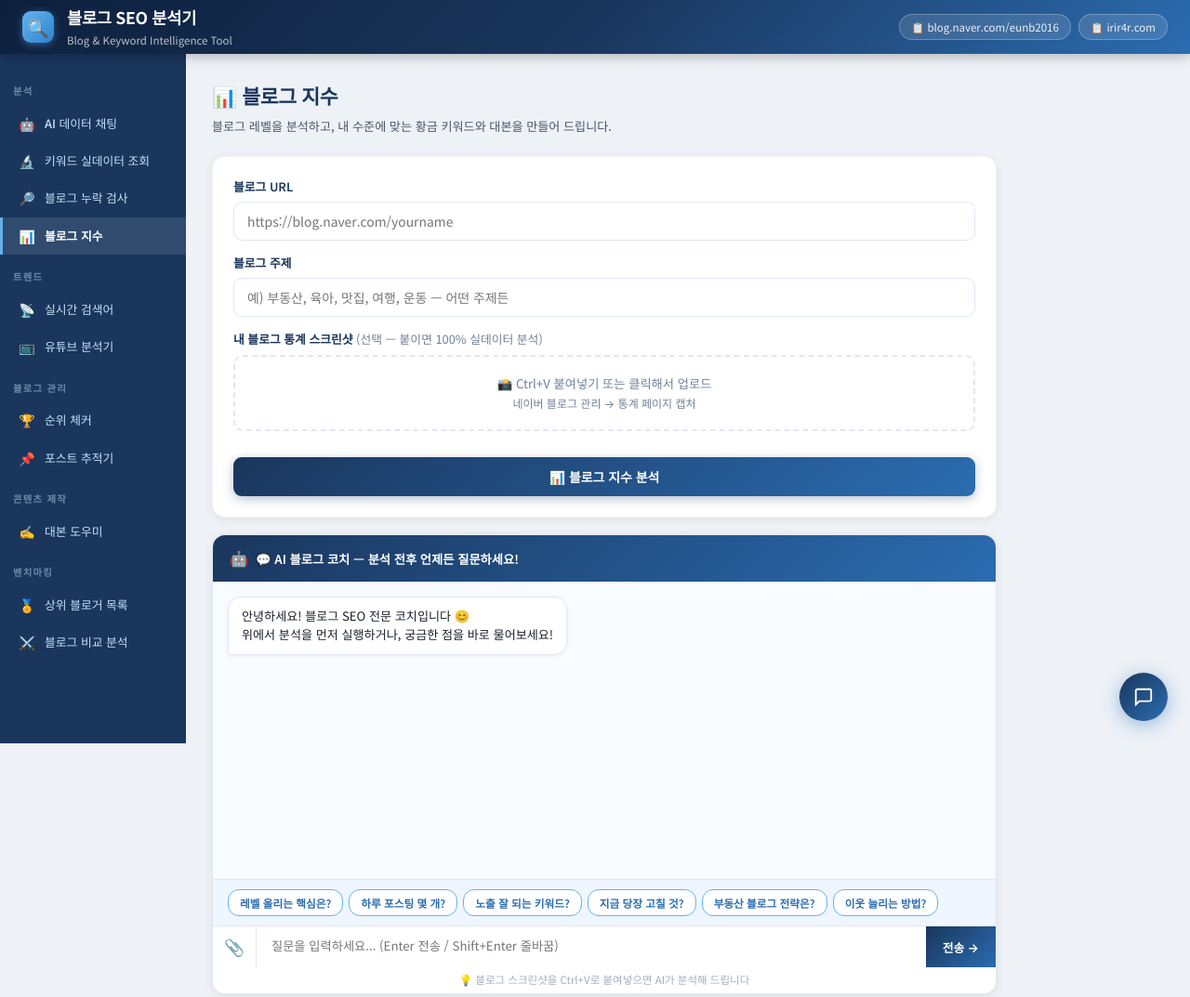
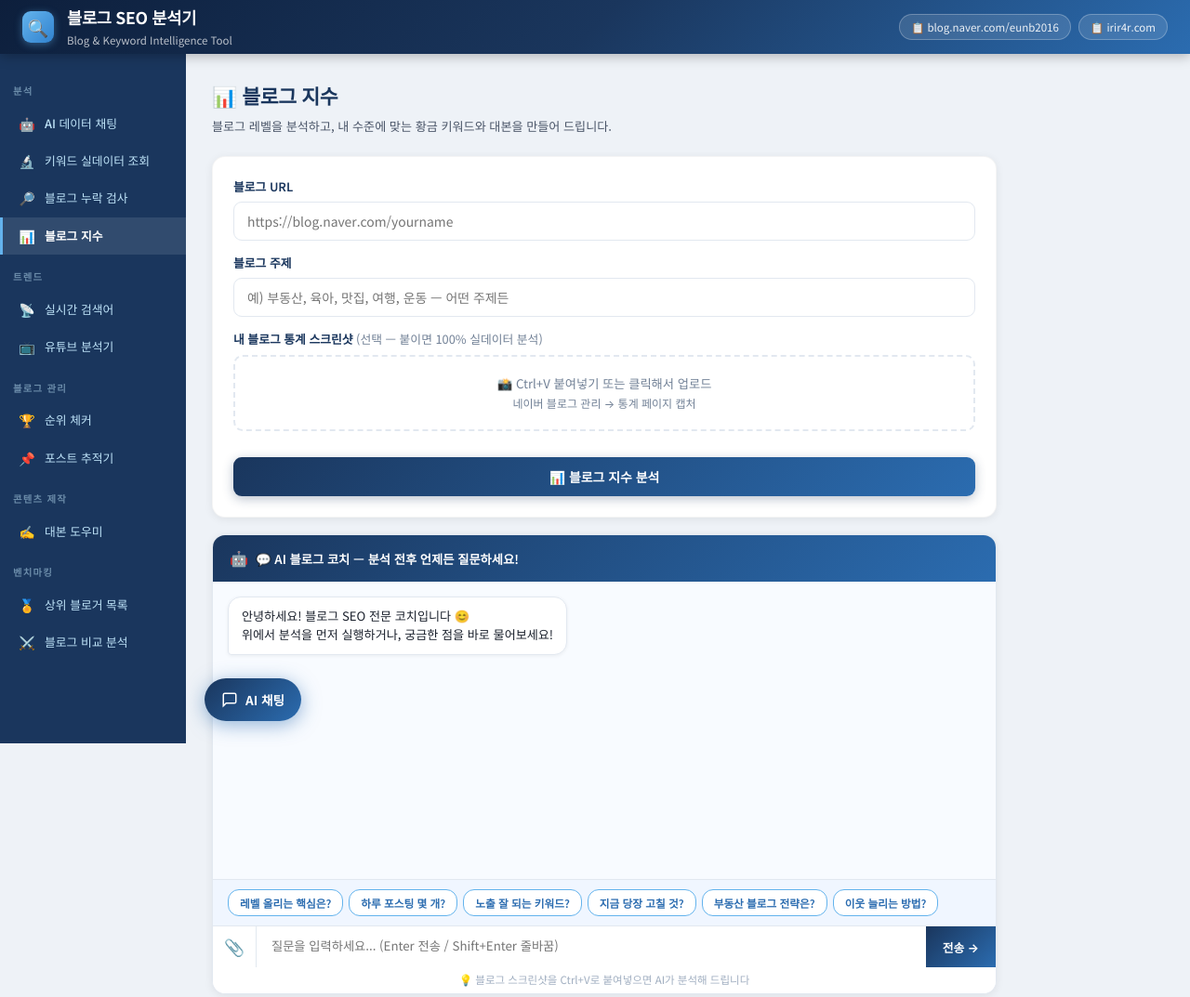
Before and after one commit to gogodsssss-hue/keyword-tool, a website: page index.html in a window 1280 px wide. Shown: the whole page at 93% size. Drawn offline with Linux system fonts and the light colour scheme.

Commit message:
Move floating chat button to visible position, make it pill-shaped with label

```diff
--- a/index.html
+++ b/index.html
@@ -2395,13 +2395,14 @@ async function sendFloatChat() {
 
 <!-- ═══ 플로팅 채팅 버튼 ═══ -->
 <button id="float-chat-btn" onclick="toggleFloatChat()"
-  style="position:fixed;bottom:24px;right:24px;width:52px;height:52px;border-radius:50%;background:linear-gradient(135deg,#1a365d,#2b6cb0);border:none;cursor:pointer;box-shadow:0 4px 20px rgba(43,108,176,.45);display:flex;align-items:center;justify-content:center;z-index:1000;transition:transform .2s"
-  onmouseover="this.style.transform='scale(1.1)'" onmouseout="this.style.transform='scale(1)'">
-  <svg width="22" height="22" viewBox="0 0 24 24" fill="none" stroke="#fff" stroke-width="2"><path d="M21 15a2 2 0 0 1-2 2H7l-4 4V5a2 2 0 0 1 2-2h14a2 2 0 0 1 2 2z"/></svg>
+  style="position:fixed;bottom:24px;left:220px;height:46px;padding:0 18px;border-radius:24px;background:linear-gradient(135deg,#1a365d,#2b6cb0);border:none;cursor:pointer;box-shadow:0 4px 20px rgba(43,108,176,.5);display:flex;align-items:center;gap:8px;z-index:9999;transition:transform .2s;color:#fff;font-size:.85rem;font-weight:700;font-family:inherit"
+  onmouseover="this.style.transform='scale(1.04)'" onmouseout="this.style.transform='scale(1)'">
+  <svg width="18" height="18" viewBox="0 0 24 24" fill="none" stroke="#fff" stroke-width="2"><path d="M21 15a2 2 0 0 1-2 2H7l-4 4V5a2 2 0 0 1 2-2h14a2 2 0 0 1 2 2z"/></svg>
+  AI 채팅
 </button>
 
 <!-- ═══ 플로팅 채팅 패널 ═══ -->
-<div id="float-chat-panel" style="display:none;position:fixed;bottom:86px;right:24px;width:340px;height:480px;border-radius:18px;overflow:hidden;box-shadow:0 8px 40px rgba(0,0,0,.18);flex-direction:column;z-index:999;background:#fff">
+<div id="float-chat-panel" style="display:none;position:fixed;bottom:80px;left:220px;width:360px;height:500px;border-radius:18px;overflow:hidden;box-shadow:0 8px 40px rgba(0,0,0,.2);flex-direction:column;z-index:9999;background:#fff">
 
   <!-- 헤더 -->
   <div style="background:linear-gradient(135deg,#0d1f3c,#2b6cb0);padding:12px 14px;display:flex;align-items:center;gap:8px;flex-shrink:0">
```
